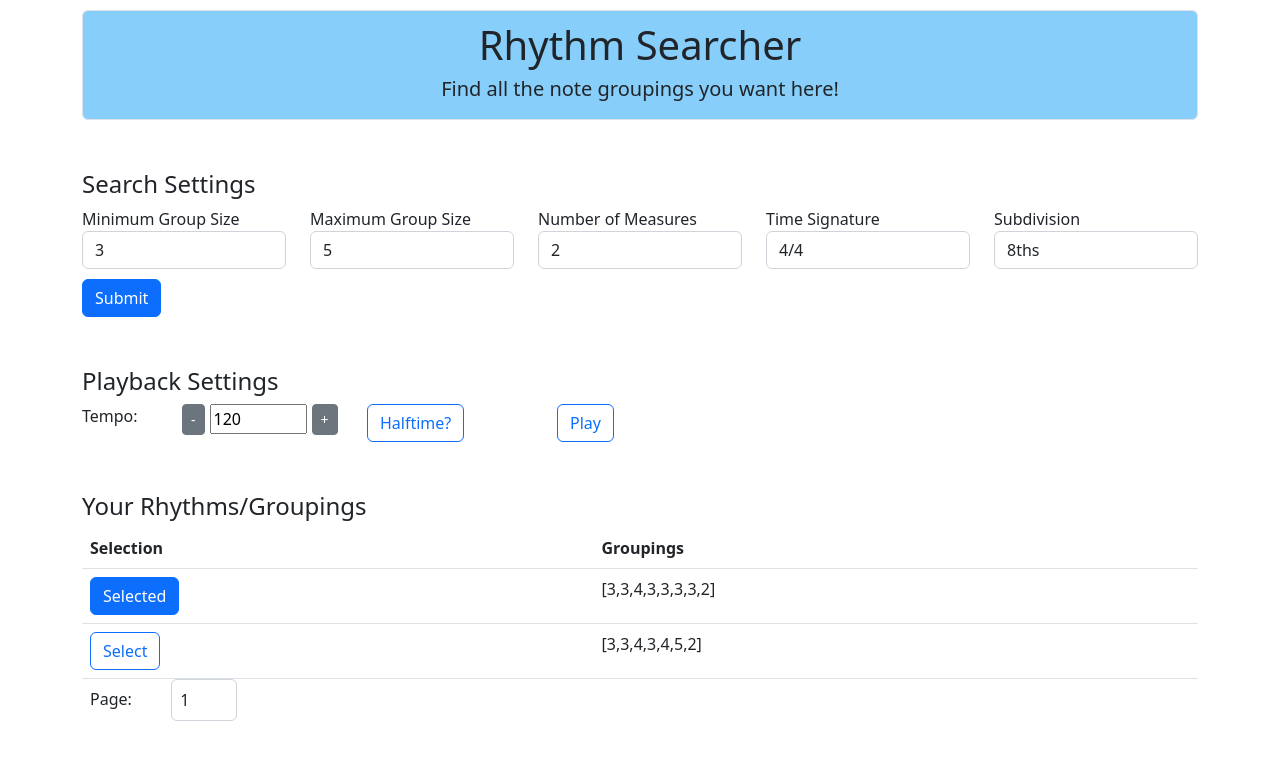
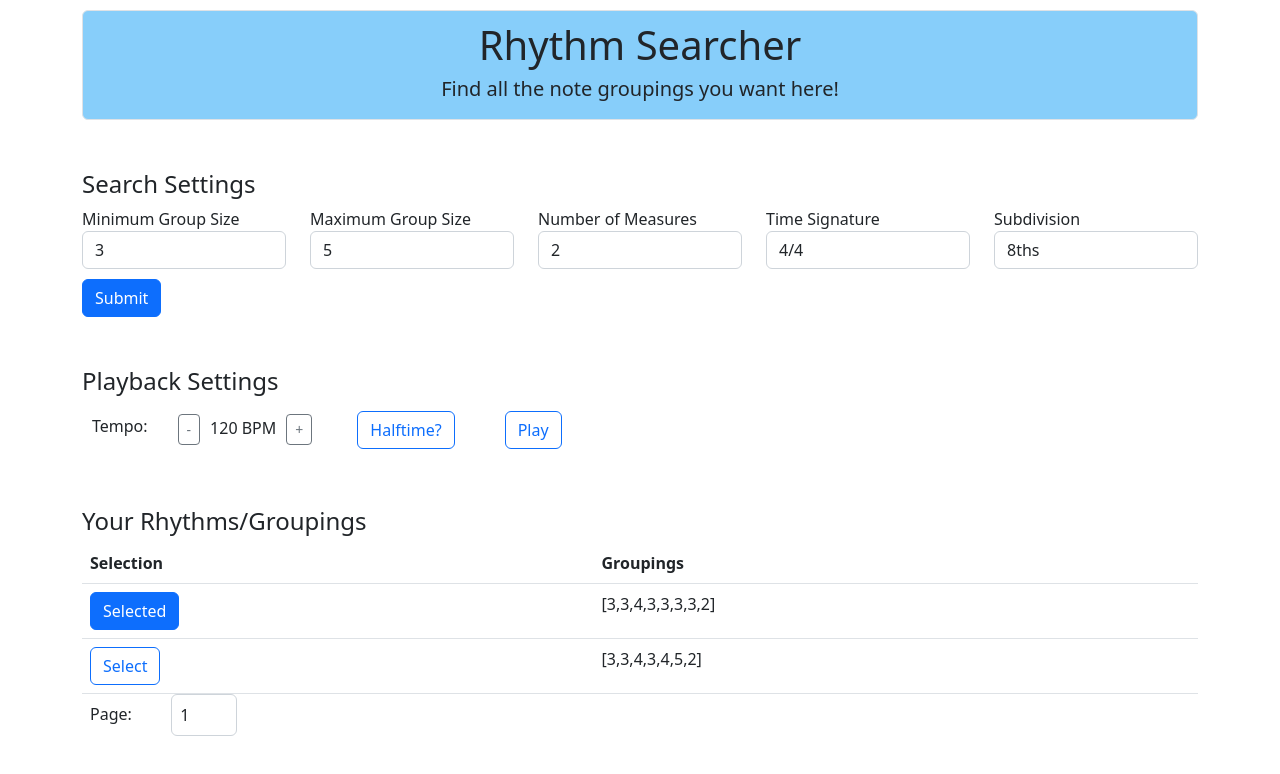
Before and after one commit to migroque/Rhythm-Searcher, a React (Create React App) app: page / in a window 1280 px wide. Shown: the top 774 px of the page. Built offline with nearby package versions, Linux system fonts and the light colour scheme.

Commit message:
Fixed Tempo Display/Formatting

```diff
--- a/src/App.css
+++ b/src/App.css
@@ -58,11 +58,35 @@
 }
 
 .inc-buttons{
-  margin-left: 5px;
-  margin-right: 5px;
+  margin-left: 10px;
+  margin-right: 10px;
   margin-bottom: 2px;
 }
 
 .page-view{
   margin-top:20px;
 }
+
+.temp-display{
+  vertical-align:middle;
+}
+
+.temp-label{
+  margin:10px;
+}
+
+.temp-control{
+  margin:10px;
+}
+
+.controls{
+  display: flex;
+  flex-direction: row;
+}
+
+.toggle{
+  margin-top: 7px;
+  margin-bottom: 7px;
+  margin-left: 25px;
+  margin-right: 25px;
+}
--- a/src/App.tsx
+++ b/src/App.tsx
@@ -50,21 +50,24 @@ const App=()=>{
   //Functions to set different state variables
 
   // Set tempo/time interval
-
+  /*
   const handleTempo=(event: React.ChangeEvent<HTMLInputElement>)=>{
     const eventVal=event.target.value
     setTempo(parseInt(eventVal))
     setTimeInt(60000/(tempo*SubdivtoNum.get(subDiv)))
-  }
+  }*/
   const incTempUp=()=>{
-    setTempo((tempo)=>++tempo)
-    console.log(tempo)
-    setTimeInt(60000/((tempo+1)*SubdivtoNum.get(subDiv)))
-    console.log(timeInt)
+    if (tempo<240){
+      setTempo((tempo)=>++tempo)
+      setTimeInt(60000/((tempo+1)*SubdivtoNum.get(subDiv)))
+    }
+
   }
   const incTempDown=()=>{
-    setTempo((tempo)=>--tempo)
-    setTimeInt(60000/((tempo-1)*SubdivtoNum.get(subDiv)))
+    if (tempo>30){
+      setTempo((tempo)=>--tempo)
+      setTimeInt(60000/((tempo-1)*SubdivtoNum.get(subDiv)))
+    }
   }
 
   // Set rhythm/prefixSum
@@ -282,7 +285,7 @@ const handleChange=(event: { target: { value: number; }; value: React.SetStateAc
     halftext="Halftime"
     halfClass="btn btn-primary"
   }
-
+  let bpmtext=tempo.toString()+" BPM"
 
 
   return (
@@ -294,29 +297,29 @@ const handleChange=(event: { target: { value: number; }; value: React.SetStateAc
         <Form handleSubmit={handleSubmit} playing={playing}/>
         <div className='playback-settings'>
         <h4>Playback Settings</h4>
-        <div className='row'>
-          <div className='col-1'>
+        <div className='controls'>
+          <div className='temp-label'>
           <label>Tempo:</label>
           </div>
-          <div className="col-2">
-          <button disabled={playing} className="btn btn-secondary btn-sm inc-buttons" onClick={incTempDown}>-</button>
-          <input disabled={playing} type="number" min="30" max="240" value={tempo} onChange={(event)=>handleTempo(event)}/>
-          <button disabled={playing} className="btn btn-secondary btn-sm inc-buttons" onClick={incTempUp}>+</button>
+          <div className="temp-control">
+          <button disabled={playing} className="btn btn-outline-secondary btn-sm inc-buttons" onClick={incTempDown}>-</button>
+          <label>{bpmtext}</label>
+          <button disabled={playing} className="btn btn-outline-secondary btn-sm inc-buttons" onClick={incTempUp}>+</button>
           </div>
-          <div className='col-2'>
+          <div className='toggle'>
           <button disabled={playing} onClick={toggleHalfTime} className={halfClass}>{halftext}</button>
           </div>
-          <div className='col-1'>
+          <div className='toggle'>
           <button onClick={togglePlaying} className={playClass}>{playtext}</button>
           </div>
+          </div>
 
-        </div>
         </div>
         <Display handleRhythm={handleRhythm} rhythms={rhythmTable} rhythm={rhythm} isPlaying={playing} pages={pages} handleChange={handleChange}/>
       </div>
     )
 }
 
-
+//<input disabled={playing} type="number" min="30" max="240" value={tempo} onChange={(event)=>handleTempo(event)}/>
 
 export default App;
```
